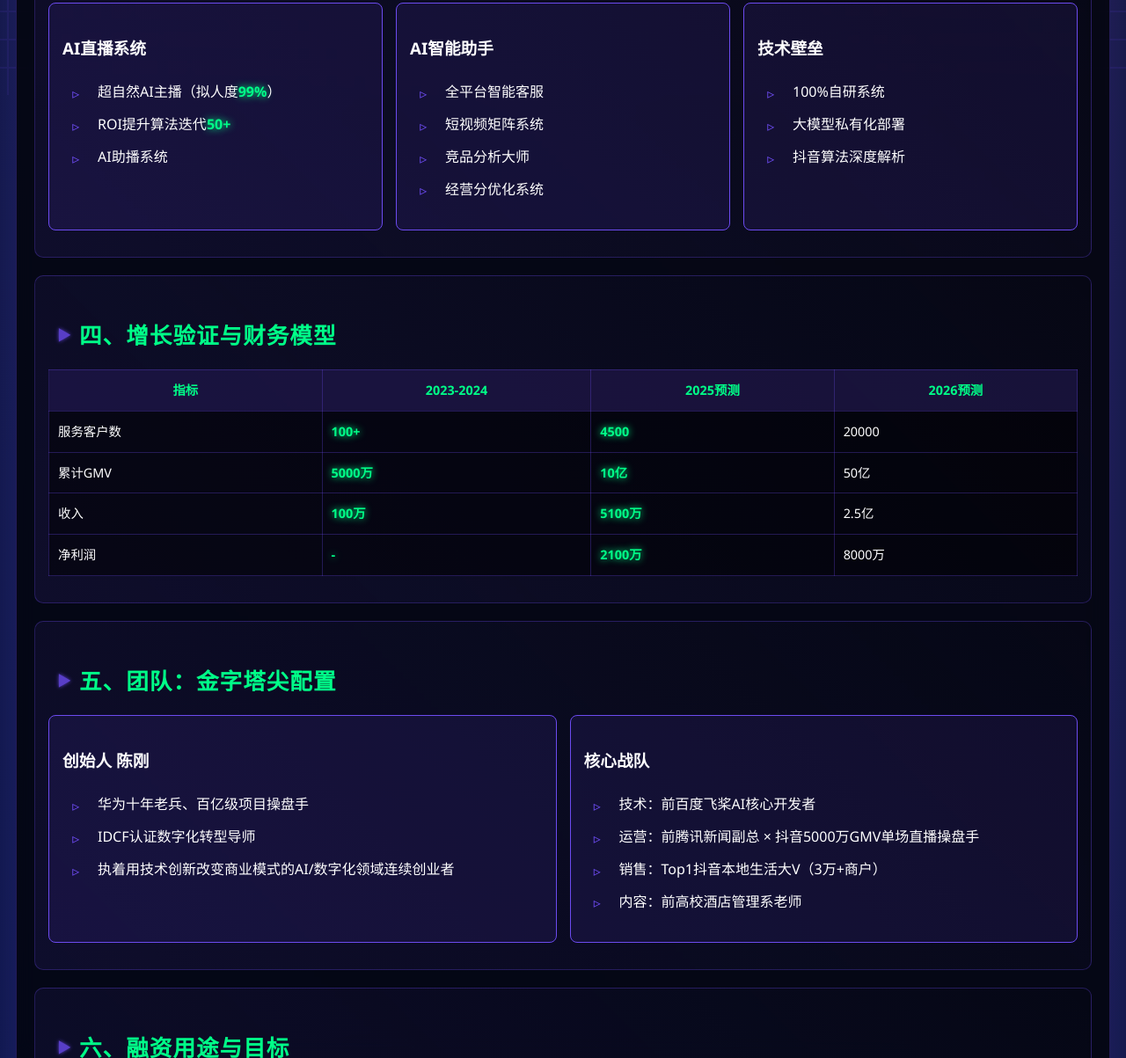
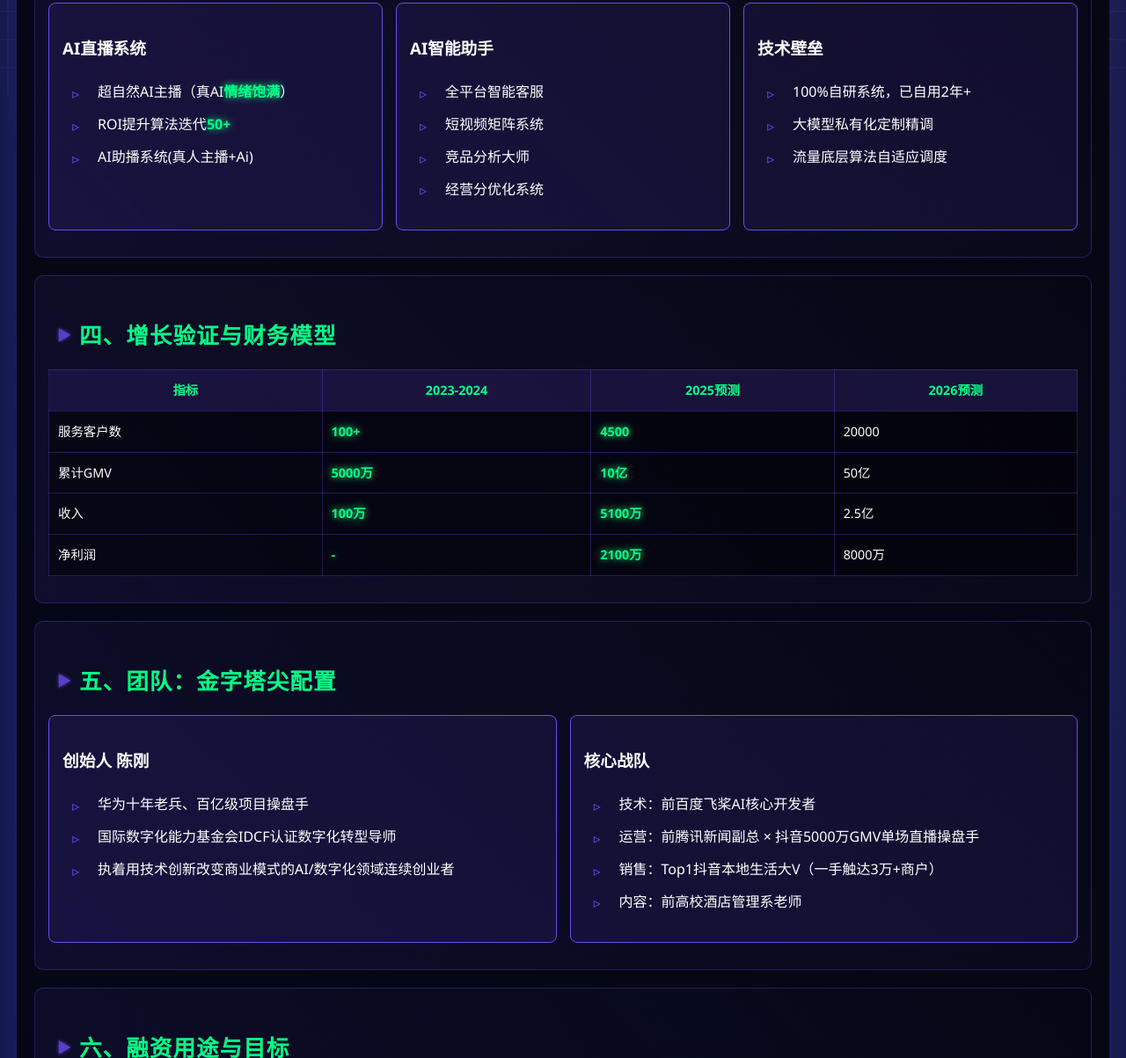
Before and after one commit to andychen2win/BP, a plain HTML site: page index.html in a window 1280 px wide. Shown: the part 1100-2303 px from the top of the page at 88% size. Drawn offline with Linux system fonts and the light colour scheme; a web font is replaced by a local one.

Commit message:
Update index.html

```diff
--- a/index.html
+++ b/index.html
@@ -297,9 +297,9 @@
                 <div class="card">
                     <h3>AI直播系统</h3>
                     <ul>
-                        <li>超自然AI主播（拟人度<span class="highlight">99%</span>）</li>
+                        <li>超自然AI主播（真AI<span class="highlight">情绪饱满</span>）</li>
                         <li>ROI提升算法迭代<span class="highlight">50+</span></li>
-                        <li>AI助播系统</li>
+                        <li>AI助播系统(真人主播+Ai)</li>
                     </ul>
                 </div>
                 <div class="card">
@@ -314,9 +314,9 @@
                 <div class="card">
                     <h3>技术壁垒</h3>
                     <ul>
-                        <li>100%自研系统</li>
-                        <li>大模型私有化部署</li>
-                        <li>抖音算法深度解析</li>
+                        <li>100%自研系统，已自用2年+</li>
+                        <li>大模型私有化定制精调</li>
+                        <li>流量底层算法自适应调度</li>
                     </ul>
                 </div>
             </div>
@@ -367,7 +367,7 @@
                     <h3>创始人 陈刚</h3>
                     <ul>
                         <li>华为十年老兵、百亿级项目操盘手</li>
-                        <li>IDCF认证数字化转型导师</li>
+                        <li>国际数字化能力基金会IDCF认证数字化转型导师</li>
                         <li>执着用技术创新改变商业模式的AI/数字化领域连续创业者</li>
                     </ul>
                 </div>
@@ -376,7 +376,7 @@
                     <ul>
                         <li>技术：前百度飞桨AI核心开发者</li>
                         <li>运营：前腾讯新闻副总 × 抖音5000万GMV单场直播操盘手</li>
-                        <li>销售：Top1抖音本地生活大V（3万+商户）</li>
+                        <li>销售：Top1抖音本地生活大V（一手触达3万+商户）</li>
                         <li>内容：前高校酒店管理系老师</li>
                     </ul>
                 </div>
```
